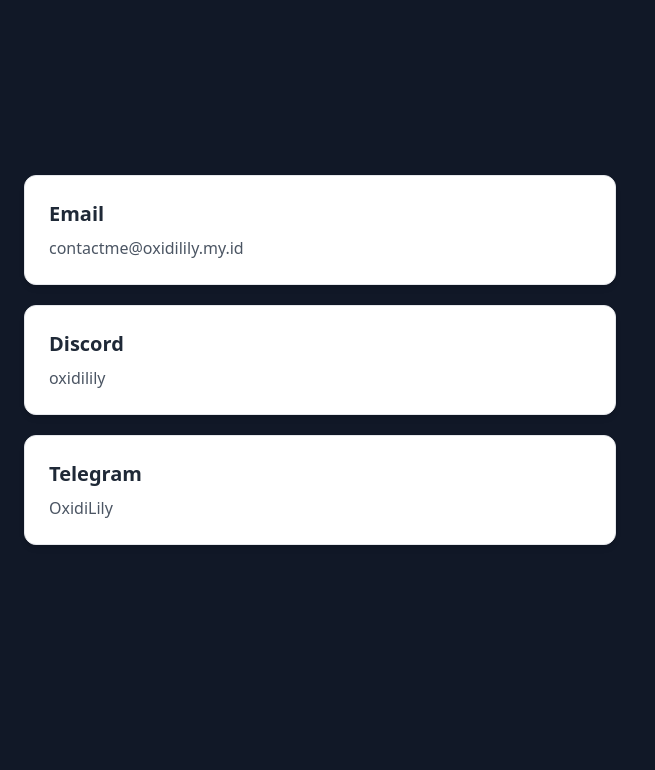
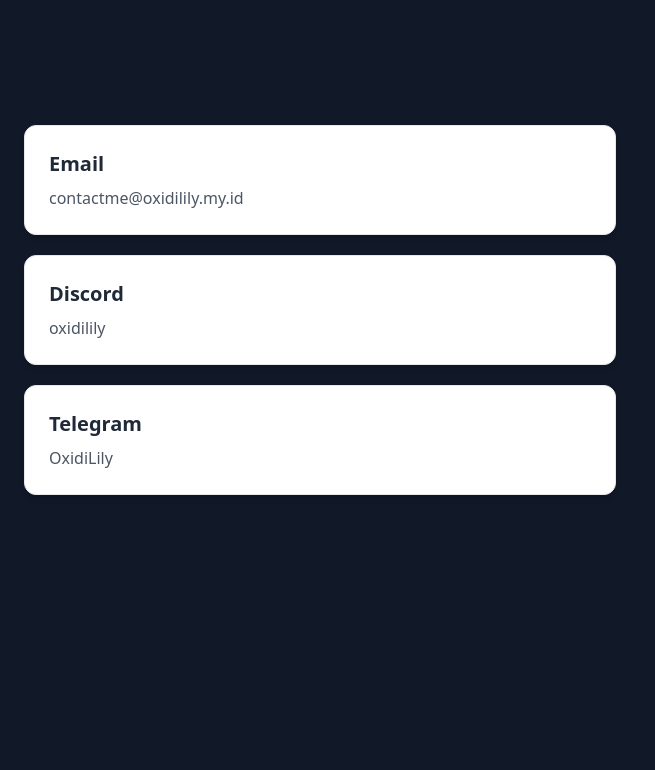
Before and after one commit to OxidiLily/belajarReact, a React (Vite) app: page / in a window 1280 px wide. Shown: the part 1560-2330 px from the top of the page, without its empty margins (0-655 px from the left). Built offline with nearby package versions, Linux system fonts and the light colour scheme.

Commit message:
Update content.jsx

```diff
--- a/src/assets/component/content.jsx
+++ b/src/assets/component/content.jsx
@@ -156,7 +156,7 @@
             target="_blank"
             rel="noopener noreferrer">
               <div
-                class="mt-5 md:mx-6 mx-4 max-w-full pr-20 sm:px-0 overflow-hidden bg-white border border-gray-200 rounded-xl shadow-md transform transition-all duration-500 hover:shadow-lg hover:scale-105 relative group"
+                class="mt-5 lg:mt-0 md:mx-6 mx-4 max-w-full pr-20 sm:px-0 overflow-hidden bg-white border border-gray-200 rounded-xl shadow-md transform transition-all duration-500 hover:shadow-lg hover:scale-105 relative group"
               >
                 <div
                   class="absolute inset-0 bg-gradient-to-br from-gray-100 to-white opacity-0 transition-opacity duration-500 group-hover:opacity-30 blur-md"
@@ -208,7 +208,7 @@
           </div>
 
           <motion.div
-            className="float-right bg-gray-900 mb-10 mt-5 sm:h-1/2 md:mt-20 mx-6 "
+            className="float-right bg-gray-900 mb-10 mt-5 sm:h-1/2 md:mt-20 lg:mt-0 mx-6 "
             initial={{ opacity: 0, y: 100 }}
             whileInView={{ opacity: 1, y: 0 }}
             transition={{ duration: 2 }}>
```
